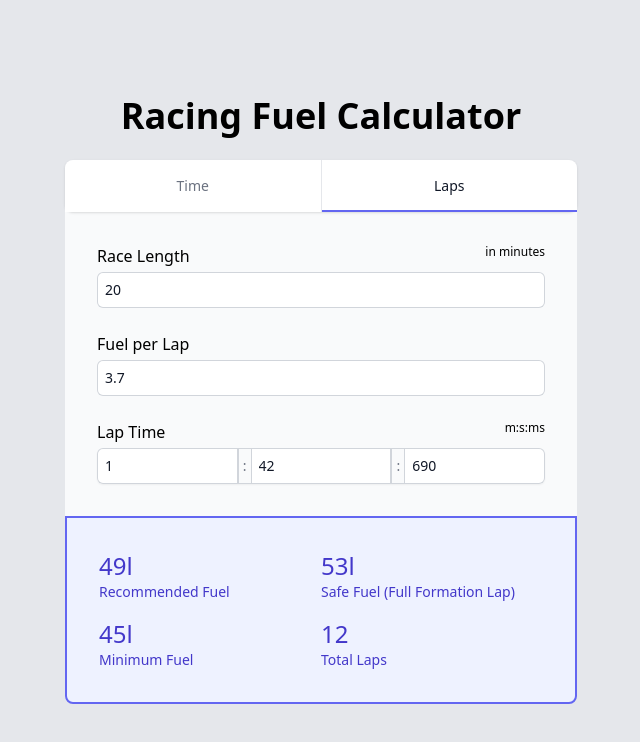
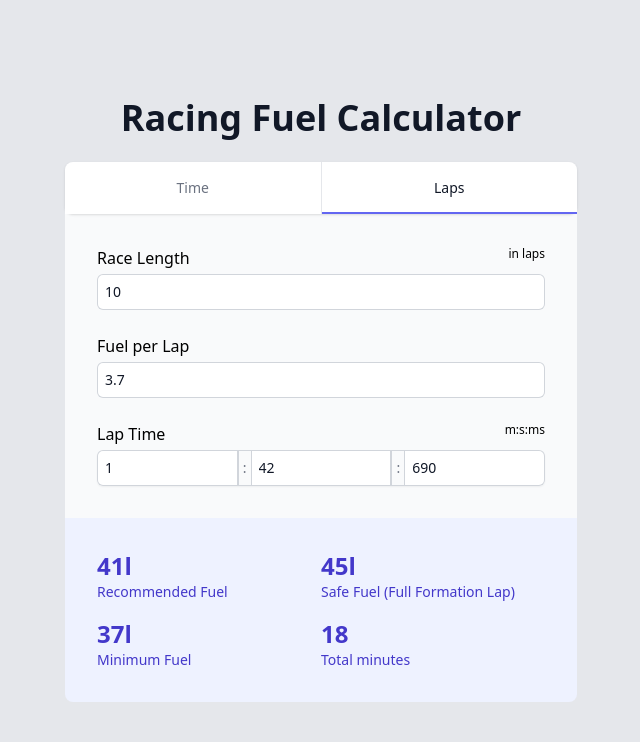
Before and after one commit to devtimnbr/race-fuel-calculator, a SvelteKit app: page / in a window 1280 px wide. Both pictures are taken after a click on the button "Laps". Shown: the top 742 px of the page, without its empty margins (319-959 px from the left). Built offline with nearby package versions, Linux system fonts and the light colour scheme.

Commit message:
add laps and ui changes

```diff
--- a/src/routes/+page.svelte
+++ b/src/routes/+page.svelte
@@ -23,6 +23,8 @@
 	$: seconds = 42
 	$: milliseconds = 690
 
+	$: computedMinutes = minutes + seconds / 60 + milliseconds / 60000
+
 	$: if (minutes < 0) minutes = 0
 
 	$: if (seconds < 0) seconds = 0
@@ -31,7 +33,8 @@
 	$: if (milliseconds < 0) milliseconds = 0
 	$: if (milliseconds > 999) milliseconds = 999
 
-	$: laps = Math.ceil(raceLengthMinutes / (minutes + seconds / 60 + milliseconds / 60000))
+	$: laps =
+		currentTab?.name === 'Time' ? Math.ceil(raceLengthMinutes / computedMinutes) : raceLengthLaps
 
 	$: minimumFuel = Math.ceil(laps * fuelPerLap)
 	$: recommendedFuel = Math.ceil(minimumFuel + fuelPerLap)
@@ -41,6 +44,8 @@
 		{ name: 'Time', current: true },
 		{ name: 'Laps', current: false },
 	]
+
+	$: currentTab = tabs.find((el) => el.current)
 
 	function handleTabChange(idx: number) {
 		tabs.forEach((t, i) => (tabs[i].current = false))
@@ -53,11 +58,11 @@
 </script>
 
 <main>
-	<section class="h-screen w-screen py-24 px-4">
+	<section class="flex h-screen w-screen items-center justify-center py-24 px-4">
 		<div class="mx-auto max-w-[32rem]">
 			<div>
 				<!-- style="font-family: 'Racing Sans One'" -->
-				<h1 class="mb-6 text-center text-4xl font-bold">Racing Fuel Calculator</h1>
+				<h1 class="mb-6 text-center text-4xl font-bold text-gray-900">Racing Fuel Calculator</h1>
 				<nav class="isolate flex divide-x divide-gray-200 rounded-lg shadow" aria-label="Tabs">
 					{#each tabs as tab, tabIdx}
 						<button
@@ -81,6 +86,7 @@
 				</nav>
 			</div>
 			<div class="flex flex-col space-y-6 bg-gray-50 p-8">
+				{#if currentTab?.name === 'Time'}
 					<div class="w-full">
 						<label class="mb-1 block" for="race-length"
 							>Race Length <span class="float-right text-xs">in minutes</span></label>
@@ -92,6 +98,20 @@
 							placeholder="Race Length"
 							bind:value={raceLengthMinutes} />
 					</div>
+				{:else if currentTab?.name === 'Laps'}
+					<div class="w-full">
+						<label class="mb-1 block" for="race-length"
+							>Race Length <span class="float-right text-xs">in laps</span></label>
+						<input
+							type="number"
+							name="race-length"
+							id="race-length"
+							class="block w-full min-w-0 flex-1 rounded-md border-0 py-1.5 px-2 text-gray-900 ring-1 ring-inset ring-gray-300 placeholder:text-gray-400 focus:ring-2 focus:ring-inset focus:ring-indigo-600 sm:text-sm sm:leading-6"
+							placeholder="Race Length"
+							bind:value={raceLengthLaps} />
+					</div>
+				{/if}
+
 				<div class="w-full">
 					<label for="fuel-per-lap" class="mb-1 block">Fuel per Lap</label>
 					<input
@@ -145,23 +165,30 @@
 				</div>
 			</div>
 			<div
-				class="flex flex-col flex-wrap justify-between justify-between gap-y-4 rounded-b-lg border-2 border-indigo-500 bg-indigo-50 p-8 text-indigo-700 sm:flex-row">
+				class="flex flex-col flex-wrap justify-between justify-between gap-y-4 rounded-b-lg bg-indigo-50 p-8 text-indigo-700 sm:flex-row">
 				<div class="grow basis-1/2">
-					<p class="text-2xl">{recommendedFuel}l</p>
+					<p class="text-2xl font-bold">{recommendedFuel}l</p>
 					<p class="text-sm">Recommended Fuel</p>
 				</div>
 				<div class="grow basis-1/2">
-					<p class="text-2xl">{safeFuel}l</p>
+					<p class="text-2xl font-bold">{safeFuel}l</p>
 					<p class="text-sm">Safe Fuel (Full Formation Lap)</p>
 				</div>
 				<div class="grow basis-1/2">
-					<p class="text-2xl">{minimumFuel}l</p>
+					<p class="text-2xl font-bold">{minimumFuel}l</p>
 					<p class="text-sm">Minimum Fuel</p>
 				</div>
+				{#if currentTab?.name === 'Time'}
 					<div class="grow basis-1/2">
-					<p class="text-2xl">{laps}</p>
+						<p class="text-2xl font-bold">{laps}</p>
 						<p class="text-sm">Total Laps</p>
 					</div>
+				{:else if currentTab?.name === 'Laps'}
+					<div class="grow basis-1/2">
+						<p class="text-2xl font-bold">{Math.ceil(laps * computedMinutes)}</p>
+						<p class="text-sm">Total minutes</p>
+					</div>
+				{/if}
 			</div>
 		</div>
 	</section>
```
Lines whose indentation alone changed are shown as unchanged.
